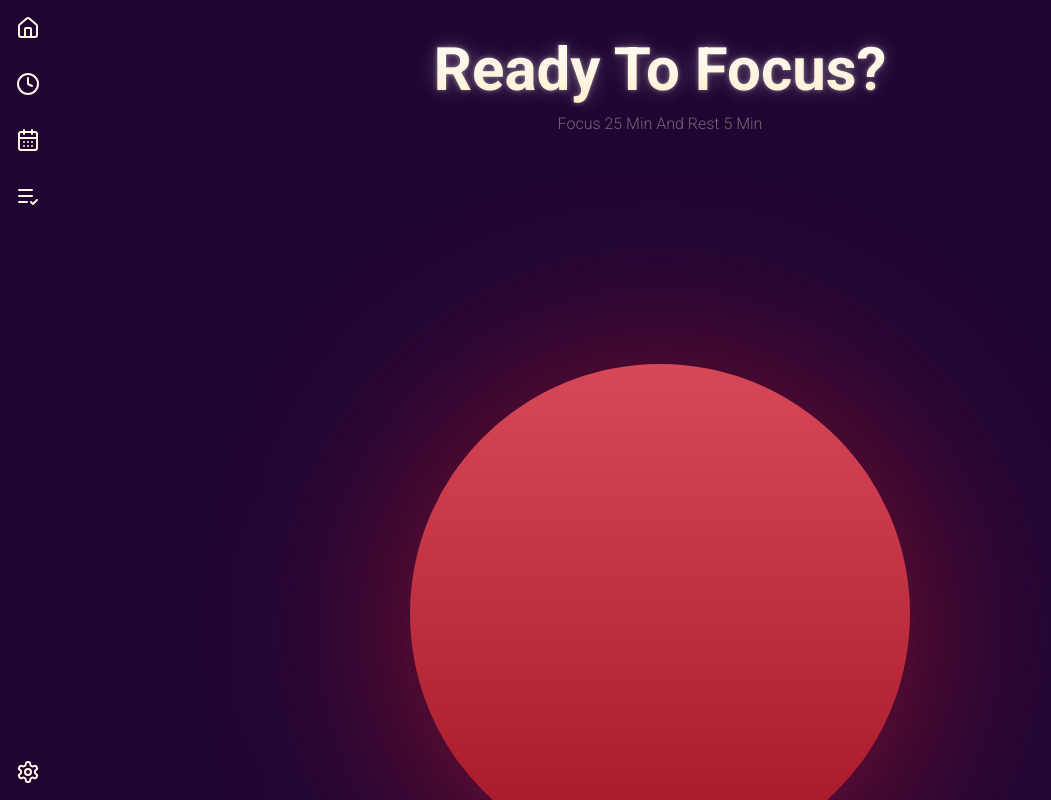
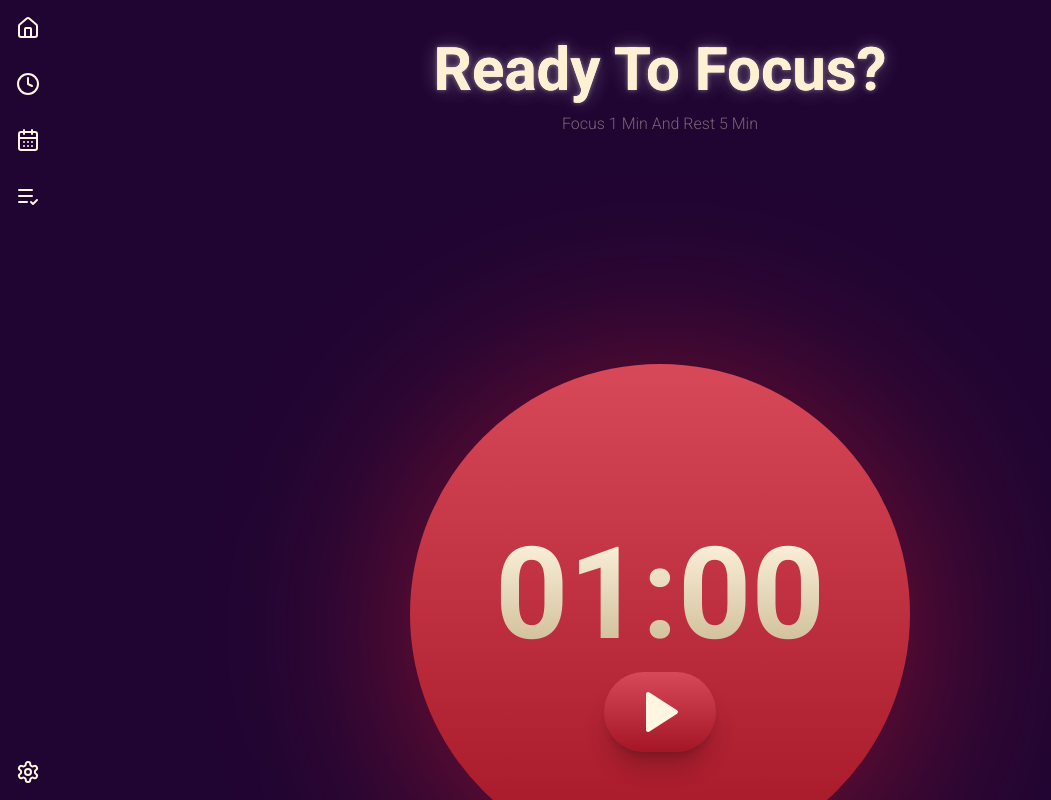
Before and after one commit to wassimD28/Pomo-tracker, a Next.js app: page /pomodoro in a window 1280 px wide. Shown: the whole page, without its empty margins (0-1051 px from the left). Built offline with nearby package versions, Linux system fonts and the light colour scheme; a web font is replaced by a local one.

Commit message:
Add Pomodoro progress bar component and update timer functionality

```diff
--- a/app/pomodoro/page.tsx
+++ b/app/pomodoro/page.tsx
@@ -1,26 +1,113 @@
 "use client";
 
-import { formatTime } from "@/lib/utils";
 import { usePomoStore } from "../store/usePomoStore";
+import PomodoroProgress from "@/components/pomoProgressBar.conponent";
+import { Pause, Play, Square } from "lucide-react";
+import { cn } from "@/lib/utils";
 
 export default function PomodoroPage() {
-  const { pomoSession } = usePomoStore();
+  const { pomoSession, startPomoSession, endPomoSession ,pausePomoSession , resumePomoSession } = usePomoStore();
   return (
     <div className="relative flex h-svh w-full flex-col items-center justify-center overflow-hidden bg-custom-black-500 pl-10 text-custom-white-300">
       {/* blured circle  */}
-      <div className="absolute -bottom-20 aspect-square w-[500px] rounded-full bg-custom-tomato-500 opacity-60 blur-[100px]" />
-      <h1 className="absolute pb-1 top-10 bg-gradient-to-b from-custom-white-100 to-custom-white-500 bg-clip-text text-6xl font-bold capitalize text-transparent text-shadow-glow-sm">
+      <div
+        className={cn(
+          "absolute -bottom-20 aspect-square w-[500px] rounded-full bg-custom-tomato-500 opacity-60 blur-[100px] duration-1000 ease-custom-ease",
+          pomoSession.isStarted && "bottom-28",
+        )}
+      />
+      <h1
+        className={cn(
+          "absolute top-10 bg-gradient-to-b from-custom-white-100 to-custom-white-500 bg-clip-text pb-1 text-6xl font-bold capitalize text-transparent opacity-100 duration-1000 ease-custom-ease text-shadow-glow-sm",
+          pomoSession.isStarted && "-top-20 opacity-0",
+        )}
+      >
         ready to focus?
       </h1>
-      <p className="absolute top-28 font-light capitalize opacity-40">
-        focus 25 min and rest 5 min
+      <p
+        className={cn(
+          "absolute top-28 font-light capitalize opacity-40 duration-1000 ease-custom-ease",
+          pomoSession.isStarted && "-top-0 opacity-0",
+        )}
+      >
+        {`focus ${~~(pomoSession.duration / 60)} min and rest ${~~(pomoSession.breakDuration / 60)} min`}
       </p>
-      {/* main pomodoro shape */}
-      <div className="absolute -bottom-16 flex aspect-square w-[500px] flex-col items-center justify-center rounded-full bg-gradient-to-b from-custom-tomato-400 to-custom-tomato-600">
-        {/* <h1 className="select-none bg-gradient-to-b from-custom-white-200 to-custom-white-600 bg-clip-text text-9xl font-bold text-transparent">
-          {formatTime(pomoSession.duration)}
-        </h1> */}
+      <div
+        className={cn(
+          "absolute -bottom-16 flex aspect-square w-[500px] scale-100 flex-col items-center justify-center overflow-hidden rounded-full duration-1000 ease-custom-ease",
+          pomoSession.isStarted && "bottom-32 scale-75",
+        )}
+      >
+        {/* Base gradient */}
+        <div className="absolute inset-0 bg-gradient-to-b from-custom-tomato-400 to-custom-tomato-600" />
+
+        {/* Overlay gradient that fades in/out */}
+        <div
+          className={cn(
+            "absolute inset-0 bg-gradient-to-b from-custom-maroon-400 to-custom-maroon-500 opacity-0 transition-opacity duration-1000 ease-out",
+            pomoSession.isPaused && "opacity-100",
+          )}
+        />
+        <PomodoroProgress />
+        {/* play/pause/stop button */}
+        <div
+          className={cn(
+            "absolute bottom-28 flex w-0 items-center justify-center rounded-full bg-gradient-to-b from-custom-tomato-400 to-custom-tomato-600 px-14 py-10 font-bold uppercase text-custom-white-500 shadow-xl shadow-black/20 duration-1000 ease-custom-ease text-shadow-glow-sm",
+            pomoSession.isStarted && "bottom-24 w-44",
+            pomoSession.isPaused &&
+              "from-custom-maroon-400 to-custom-maroon-600",
+          )}
+        >
+          <Play
+            onClick={() =>
+              startPomoSession(pomoSession.duration, pomoSession.breakDuration)
+            }
+            strokeLinecap="round"
+            className={cn(
+              "pointer-events-auto absolute scale-[2] cursor-pointer fill-custom-white-200 stroke-custom-white-200 opacity-100 hover:fill-custom-white-600 hover:stroke-custom-white-600",
+              pomoSession.isStarted && "pointer-events-none opacity-0",
+            )}
+          />
+          {/* resume pomo button  */}
+          <Play
+            onClick={() => resumePomoSession()}
+            strokeLinecap="round"
+            className={cn(
+              "pointer-events-none absolute scale-[2] cursor-pointer fill-custom-white-200 stroke-custom-white-200 opacity-0 hover:fill-custom-white-600 hover:stroke-custom-white-600",
+              pomoSession.isStarted &&
+                pomoSession.isPaused &&
+                "pointer-events-auto left-10 opacity-100",
+            )}
+          />
+          <Pause
+            onClick={() => pausePomoSession()}
+            strokeLinecap="round"
+            className={cn(
+              "pointer-events-none absolute scale-[2] cursor-pointer fill-custom-white-200 stroke-custom-white-200 opacity-0 hover:fill-custom-white-600 hover:stroke-custom-white-600",
+              pomoSession.isStarted &&
+                !pomoSession.isPaused &&
+                "pointer-events-auto left-10 opacity-100",
+            )}
+          />
+          <Square
+            onClick={() => endPomoSession()}
+            strokeLinecap="round"
+            className={cn(
+              "pointer-events-none absolute scale-[2] cursor-pointer fill-custom-white-200 stroke-custom-white-200 opacity-0 hover:fill-custom-white-600 hover:stroke-custom-white-600",
+              pomoSession.isStarted &&
+                "pointer-events-auto right-10 opacity-100",
+            )}
+          />
+        </div>
       </div>
+      <p
+        className={cn(
+          "absolute -bottom-0 font-light capitalize opacity-0 duration-1000 ease-custom-ease",
+          pomoSession.isStarted && "bottom-32 opacity-40",
+        )}
+      >
+        {`you will rest for ${~~(pomoSession.breakDuration / 60)} min later`}
+      </p>
     </div>
   );
 }
--- a/app/store/usePomoStore.ts
+++ b/app/store/usePomoStore.ts
@@ -4,26 +4,24 @@ import { PomoStore } from "../types/interfaces/common.interface";
 export const usePomoStore = create<PomoStore>((set) => ({
   pomoSession: {
     target: null,
-    duration: 25,
-    breakDuration: 5,
+    duration: 60,
+    breakDuration: 5 * 60,
     isPaused: false,
+    isStarted: false,
+    isCompleted: false,
     pausedAt: null,
     resumedAt: null,
     startedAt: null,
     endedAt: null,
   },
-  startPomoSession: (note, duration, breakDuration) =>
+  startPomoSession: (duration, breakDuration) =>
     set((state) => ({
       pomoSession: {
         ...state.pomoSession,
-        target: note,
         duration,
         breakDuration,
         startedAt: new Date(),
-        isPaused: false,
-        pausedAt: null,
-        resumedAt: null,
-        endedAt: null,
+        isStarted: true,
       },
     })),
   pausePomoSession: () =>
@@ -52,6 +50,15 @@ export const usePomoStore = create<PomoStore>((set) => ({
         ...state.pomoSession,
         endedAt: new Date(),
         isPaused: false,
+        isStarted: false,
+        isCompleted: true,
+      },
+    })),
+  updateRemainingTime: (remainingTime: number) =>
+    set((state) => ({
+      pomoSession: {
+        ...state.pomoSession,
+        remainingTime,
       },
     })),
 }));
--- a/app/types/interfaces/common.interface.ts
+++ b/app/types/interfaces/common.interface.ts
@@ -1,13 +1,10 @@
 export interface PomoStore {
   pomoSession: PomoSession;
-  startPomoSession: (
-    note: Note,
-    duration: number,
-    breakDuration: number,
-  ) => void;
+  startPomoSession: (duration: number, breakDuration: number) => void;
   pausePomoSession: () => void;
   resumePomoSession: () => void;
   endPomoSession: () => void;
+  updateRemainingTime: (remainingTime: number) => void;
 }
 
 export interface Note {
@@ -19,11 +16,14 @@ export interface Note {
 
 export interface PomoSession {
   target: Note | null;
-  duration: number; // in minutes
-  breakDuration: number; // in minutes
+  duration: number; // in seconds
+  remainingTime?: number; // in seconds
+  breakDuration: number; // in seconds
   pausedAt: Date[] | null;
   resumedAt: Date[] | null;
   isPaused: boolean;
+  isStarted: boolean;
+  isCompleted: boolean;
   startedAt: Date | null;
   endedAt: Date | null;
 }
--- /dev/null
+++ b/components/pomoProgressBar.conponent.tsx
@@ -0,0 +1,117 @@
+import React, { useEffect } from "react";
+import { usePomoStore } from "@/app/store/usePomoStore";
+import { cn, formatTime } from "@/lib/utils";
+import { useTimer } from "react-timer-hook";
+
+const PomodoroProgress = ({
+  size = 520, // SVG width/height
+  strokeWidth = 25, // Progress bar thickness
+}) => {
+  const { pomoSession, endPomoSession, updateRemainingTime } = usePomoStore();
+
+  const timer = useTimer({
+    expiryTimestamp: new Date(), // Default value doesn't matter
+    onExpire: () => endPomoSession(),
+    autoStart: false,
+  });
+
+  useEffect(() => {
+    if (pomoSession.isStarted) {
+      const expiryTime = new Date();
+      const durationInSeconds = pomoSession.duration;
+      expiryTime.setSeconds(expiryTime.getSeconds() + durationInSeconds);
+      timer.restart(expiryTime);
+    }
+
+    // eslint-disable-next-line react-hooks/exhaustive-deps
+  }, [pomoSession.isStarted, pomoSession.duration]);
+
+  useEffect(() => {
+    if (pomoSession.isStarted && pomoSession.isPaused) {
+      updateRemainingTime(remainingTime);
+      timer.pause();
+    }
+    if (pomoSession.isStarted && !pomoSession.isPaused) {
+      timer.resume();
+    }
+    // eslint-disable-next-line react-hooks/exhaustive-deps
+  }, [pomoSession.isPaused]);
+
+  const center = size / 2;
+  const radius = size / 2 - strokeWidth * 2;
+  const circumference = 2 * Math.PI * radius;
+
+  let remainingTime: number;
+  const getProgress = () => {
+    const totalDuration = pomoSession.duration;
+    remainingTime = timer.minutes * 60 + timer.seconds;
+    const progress = (remainingTime / totalDuration) * 100;
+    return circumference - (progress / 100) * circumference;
+  };
+
+  return (
+    <div className="absolute flex items-center justify-center">
+      <svg
+        style={{
+          width: size,
+          height: size,
+          transform: "rotate(-90deg)",
+        }}
+        viewBox={`0 0 ${size} ${size}`}
+      >
+        <defs>
+          {/* Define the gradient */}
+          <linearGradient id="progressGradient" gradientTransform="rotate(0)">
+            <stop offset="0%" stopColor="#cc6e28" /> {/* Light salmon */}
+            <stop offset="100%" stopColor="#ff8932" /> {/* Tomato red */}
+          </linearGradient>
+
+          {/* Glow filter */}
+          <filter id="glow">
+            <feGaussianBlur stdDeviation="3" result="blur" />
+            <feComposite
+              in="blur"
+              in2="SourceGraphic"
+              operator="over"
+              result="glow"
+            />
+            <feFlood floodColor="#FF6347" floodOpacity="0.5" />
+            <feComposite in2="glow" operator="in" />
+            <feBlend in="SourceGraphic" mode="screen" />
+          </filter>
+        </defs>
+
+        {/* Progress circle with gradient */}
+        <circle
+          className={cn(
+            "opacity-0 duration-1000 ease-custom-ease",
+            pomoSession.isStarted && "opacity-100",
+            pomoSession.isPaused && "opacity-80",
+          )}
+          cx={center}
+          cy={center}
+          r={radius}
+          fill="none"
+          strokeWidth={strokeWidth}
+          strokeLinecap="round"
+          strokeDasharray={circumference}
+          strokeDashoffset={getProgress()}
+          style={{ stroke: "url(#progressGradient)", filter: "url(#glow)" }}
+        />
+      </svg>
+      {/* Timer text */}
+      <h1
+        className={cn(
+          "absolute select-none bg-gradient-to-b from-custom-white-200 to-custom-white-600 bg-clip-text text-9xl font-bold text-transparent",
+          !pomoSession.isStarted && "top-44",
+        )}
+      >
+        {pomoSession.isStarted
+          ? formatTime(timer.minutes * 60 + timer.seconds)
+          : formatTime(pomoSession.duration)}
+      </h1>
+    </div>
+  );
+};
+
+export default PomodoroProgress;
--- a/lib/utils.ts
+++ b/lib/utils.ts
@@ -1,5 +1,5 @@
 import { clsx, type ClassValue } from "clsx";
-import { addMinutes, format } from "date-fns";
+import { format } from "date-fns";
 import { twMerge } from "tailwind-merge";
 
 export function cn(...inputs: ClassValue[]) {
@@ -7,8 +7,8 @@ export function cn(...inputs: ClassValue[]) {
 }
 
 // For minutes to MM:SS format
-export const formatTime = (minutes: number) => {
+export const formatTime = (seconds: number) => {
   const date = new Date(0);
-  const timeWithMinutes = addMinutes(date, minutes);
-  return format(timeWithMinutes, "mm:ss");
+  date.setSeconds(seconds);
+  return format(date, "mm:ss");
 };
--- a/package.json
+++ b/package.json
@@ -21,6 +21,7 @@
     "note": "file:",
     "react": "^19.0.0",
     "react-dom": "^19.0.0",
+    "react-timer-hook": "^3.0.8",
     "tailwind-merge": "^2.6.0",
     "tailwindcss-animate": "^1.0.7",
     "tailwindcss-textshadow": "^2.1.3",
--- a/tailwind.config.ts
+++ b/tailwind.config.ts
@@ -153,6 +153,9 @@ export default {
         "glow-2xl":
           "0 0 50px rgba(255, 255, 255, 0.8), 0 0 100px rgba(255, 255, 255, 0.6), 0 0 150px rgba(255, 255, 255, 0.4), 0 0 200px rgba(255, 255, 255, 0.2), 0 0 250px rgba(255, 255, 255, 0.1)",
       },
+      transitionTimingFunction: {
+        "custom-ease": "cubic-bezier(0, 0.48, 0, 0.99)",
+      },
     },
   },
   // eslint-disable-next-line @typescript-eslint/no-require-imports
--- a/tsconfig.json
+++ b/tsconfig.json
@@ -22,6 +22,6 @@
       "@/*": ["./*"]
     }
   },
-  "include": ["next-env.d.ts", "**/*.ts", "**/*.tsx", ".next/types/**/*.ts"],
+  "include": ["next-env.d.ts", "**/*.ts", "**/*.tsx", ".next/types/**/*.ts", "components/pomoProgressBar.conponent.tsx"],
   "exclude": ["node_modules"]
 }
```
Also changed, not shown: public/value counter.svg (added), 1 other file (tests, documents, lock files or other folders).
